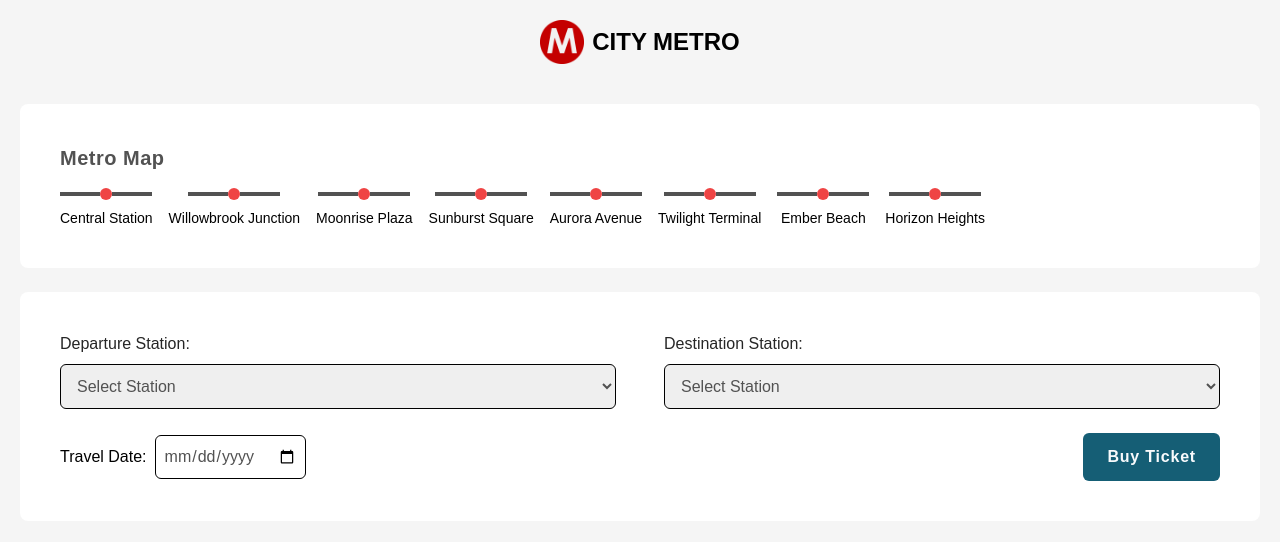
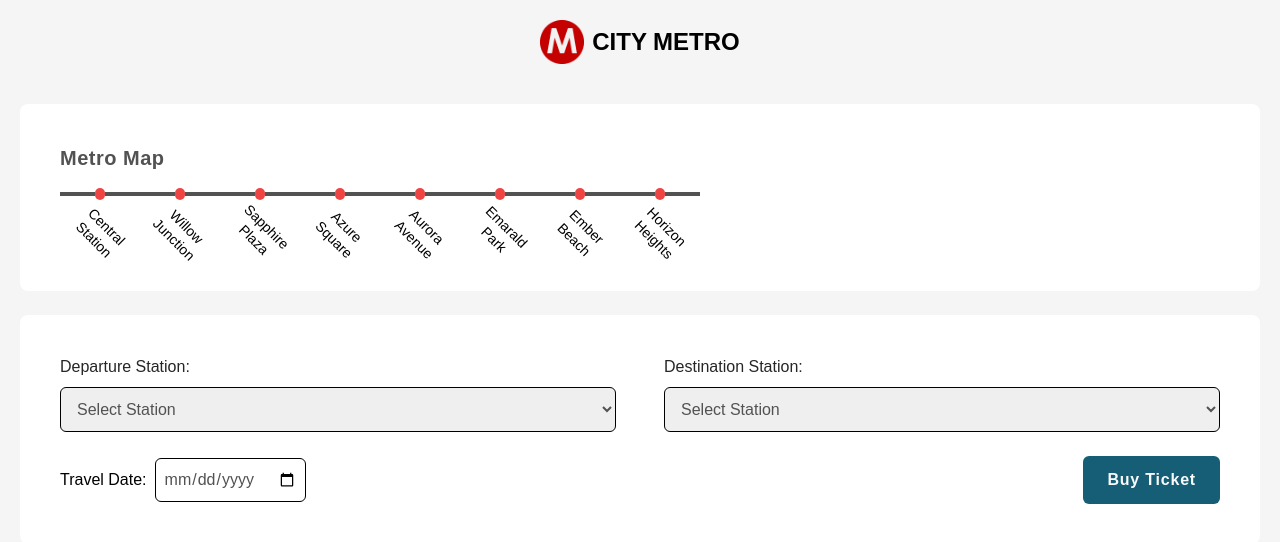
Before and after one commit to EdwinSch/react-train-tickets-app, a React (Vite) app: page / in a window 1280 px wide. Shown: the top 542 px of the page. Built offline with nearby package versions, Linux system fonts and the light colour scheme; a web font is replaced by a local one.

Commit message:
some state and styling changes

```diff
--- a/src/App.jsx
+++ b/src/App.jsx
@@ -10,8 +10,8 @@ function App() {
   return (
     <>
       <Header />
-      <Map />
-      <Form />
+      {showTicket || <Map />}
+      {showTicket || <Form />}
       {showTicket && <Ticket />}
     </>
   );
--- a/src/components/Form.jsx
+++ b/src/components/Form.jsx
@@ -39,10 +39,14 @@ const Form = () => {
       console.log("no input!");
       return;
     }
+    if (departure.stopName === destination.stopName) {
+      console.log("no route");
+      return;
+    }
 
     // Calulate Stops
     const stops = Math.abs(+destination.stopNumber - +departure.stopNumber);
-    console.log(stops);
+    // console.log(stops);
 
     // Set Price
     if (stops <= 2) {
--- a/src/components/Map.jsx
+++ b/src/components/Map.jsx
@@ -2,22 +2,19 @@ import stations from "../data";
 
 const Map = () => {
   return (
-    <div id="map-container" className="bg-white mt-6 p-6 lg:p-10 rounded-lg">
+    <div id="map-container" className="bg-white mt-6 p-6 lg:p-10 rounded-lg ">
       <h2 className="mb-4 capitalize text-neutral-600 text-xl font-semibold tracking-wide">
         metro map
       </h2>
 
       {/* Stops */}
-      <section
-        id="stops-wrapper"
-        className="flex flex-col lg:flex-row lg:gap-4"
-      >
+      <section id="stops-wrapper" className="flex flex-col lg:flex-row">
         {stations.map((stop, idx) => {
           return (
             <article
               id="stop"
               key={idx}
-              className="flex lg:flex-col h-auto items-center gap-2"
+              className="flex lg:flex-col h-auto w-auto lg:w-20 items-center gap-2 lg:gap-4"
             >
               <div
                 id="illustration-wrapper"
@@ -33,7 +30,9 @@ const Map = () => {
                   className="bg-neutral-600  h-3 lg:h-1 w-1 lg:w-10"
                 ></div>
               </div>
-              <p className="text-sm text-center">{stop.stopName}</p>
+              <p className="text-sm text-center lg:rotate-45 lg:leading-tight">
+                {stop.stopName}
+              </p>
             </article>
           );
         })}
--- a/src/components/Ticket.jsx
+++ b/src/components/Ticket.jsx
@@ -3,8 +3,8 @@ import QRCode from "react-qr-code";
 
 const Ticket = () => {
   const { departure, destination, date, price } = useGlobalContext();
+  // console.log(departure, destination, date, price);
 
-  console.log(departure, destination, date, price);
   return (
     <div
       id="ticket-container"
--- a/src/data.jsx
+++ b/src/data.jsx
@@ -1,10 +1,10 @@
 const stations = [
   { stopNumber: 1, stopName: "Central Station" },
-  { stopNumber: 2, stopName: "Willowbrook Junction" },
-  { stopNumber: 3, stopName: "Moonrise Plaza" },
-  { stopNumber: 4, stopName: "Sunburst Square" },
+  { stopNumber: 2, stopName: "Willow Junction" },
+  { stopNumber: 3, stopName: "Sapphire Plaza" },
+  { stopNumber: 4, stopName: "Azure Square" },
   { stopNumber: 5, stopName: "Aurora Avenue" },
-  { stopNumber: 6, stopName: "Twilight Terminal" },
+  { stopNumber: 6, stopName: "Emarald Park" },
   { stopNumber: 7, stopName: "Ember Beach" },
   { stopNumber: 8, stopName: "Horizon Heights" },
 ];
```
